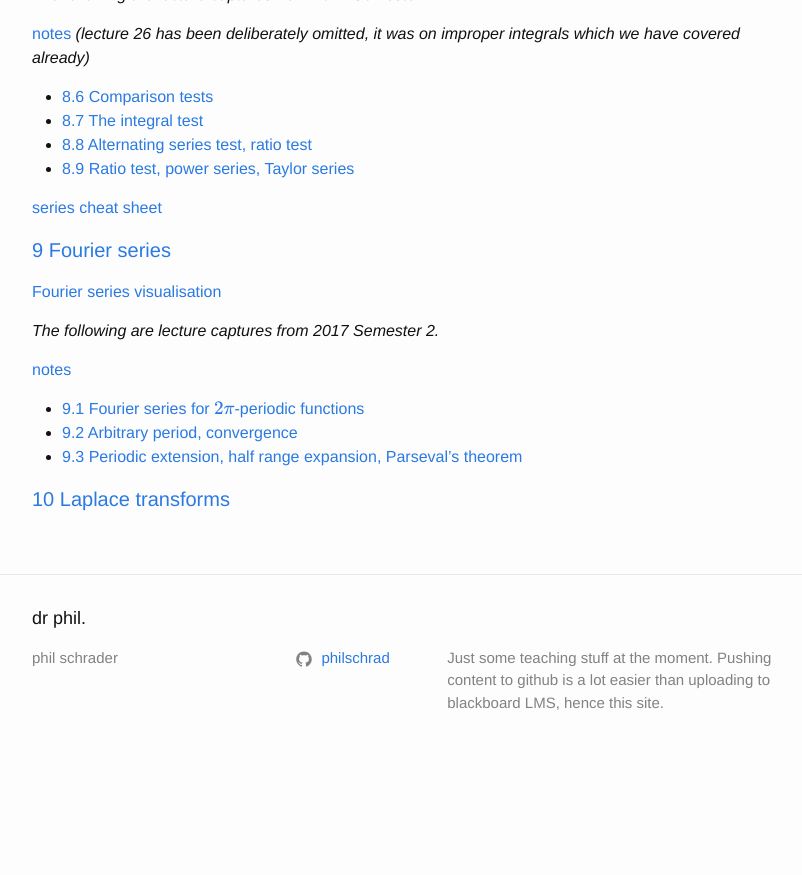
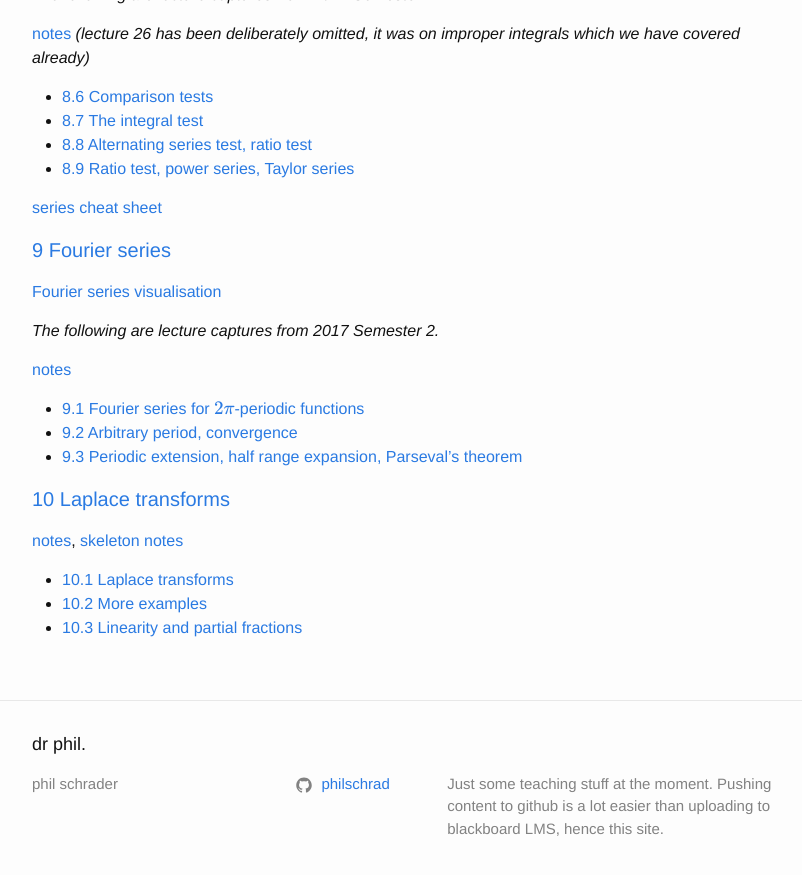
Before and after one commit to philschrad/philschrad.github.io, a Jekyll site: the page built from pages/MATH1012_lectures.md, in a window 1280 px wide and 900 px high, scrolled down 2280 px. Shown: the top 875 px of the window, without its empty margins (238-1040 px from the left). Built offline with Jekyll 4.4.1, drawn with Linux system fonts in a browser that asks for light colours; formulas are drawn with MathJax 3; before the commit the page ends 3054 px from its top, so only the background shows below that.

Commit message:
1012 lectures up

```diff
--- a/pages/MATH1012_lectures.md
+++ b/pages/MATH1012_lectures.md
@@ -129,3 +129,9 @@ MATH1012 *Summer 2017/18*
 
 
 #### <a name="10"> 10 Laplace transforms </a>
+
+[notes](1012_10.pdf), [skeleton notes](1012_10_sk.pdf)
+
+* [10.1 Laplace transforms](https://youtu.be/9fgOxJtSRcw)
+* [10.2 More examples](https://youtu.be/HkMPJdl5ykM)
+* [10.3 Linearity and partial fractions](https://youtu.be/wnOG45n_U8E)
```
Also changed, not shown: pages/MATH1012_unit_plan.md (+2 -2 lines), 2 other files.
